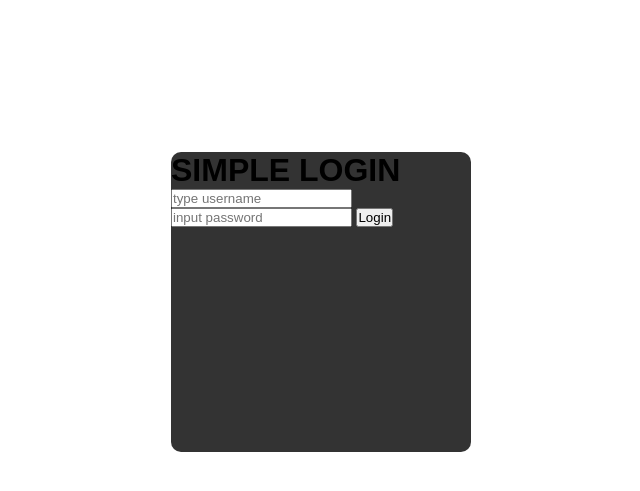
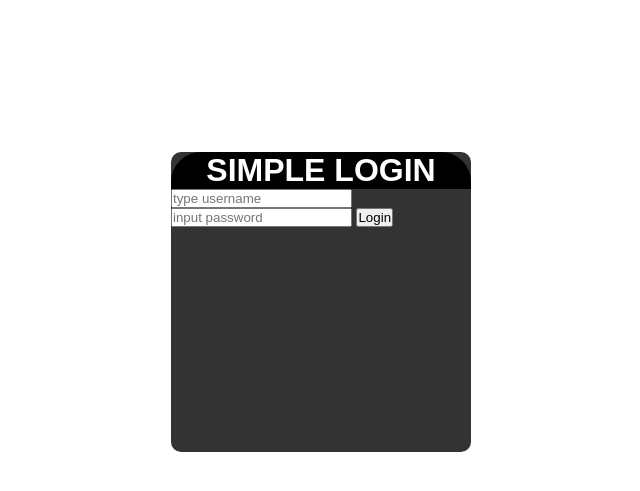
Before and after one commit to kaliahnfh/login, a PHP site: page / in a window 1280 px wide. Shown: the top 491 px of the page, without its empty margins (319-959 px from the left). Run offline with PHP 8.4, Linux system fonts and the light colour scheme.

Commit message:
Mengedit style css bagian judul

```diff
--- a/style.css
+++ b/style.css
@@ -12,3 +12,10 @@
 	border-radius: 10px;
 	margin-top: 152px;
 }
+h1{
+	color: white;
+	background-color: black;
+	border-top-right-radius: 30px;
+	border-top-left-radius: 30px;
+	text-align: center;
+}
```
